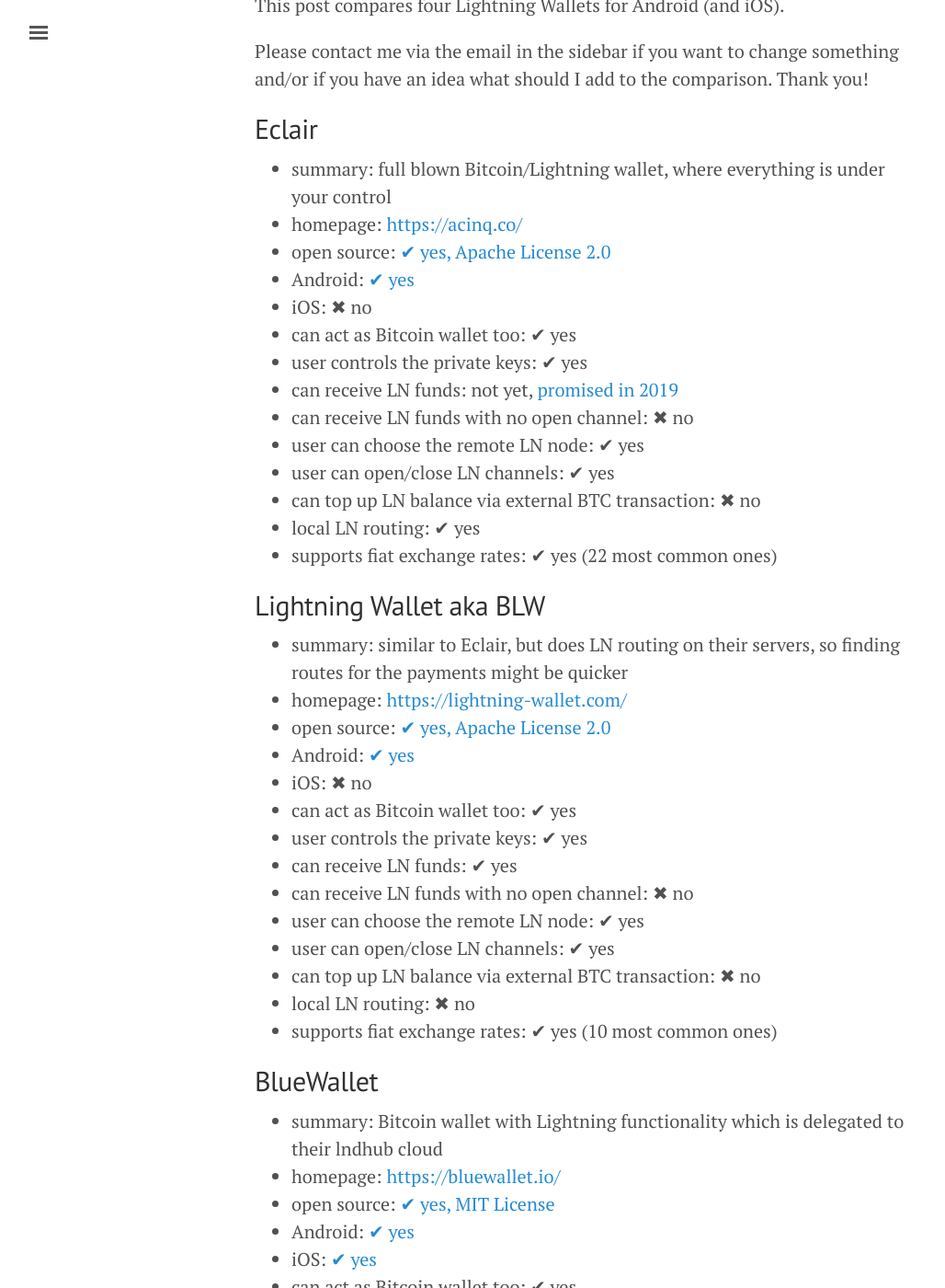
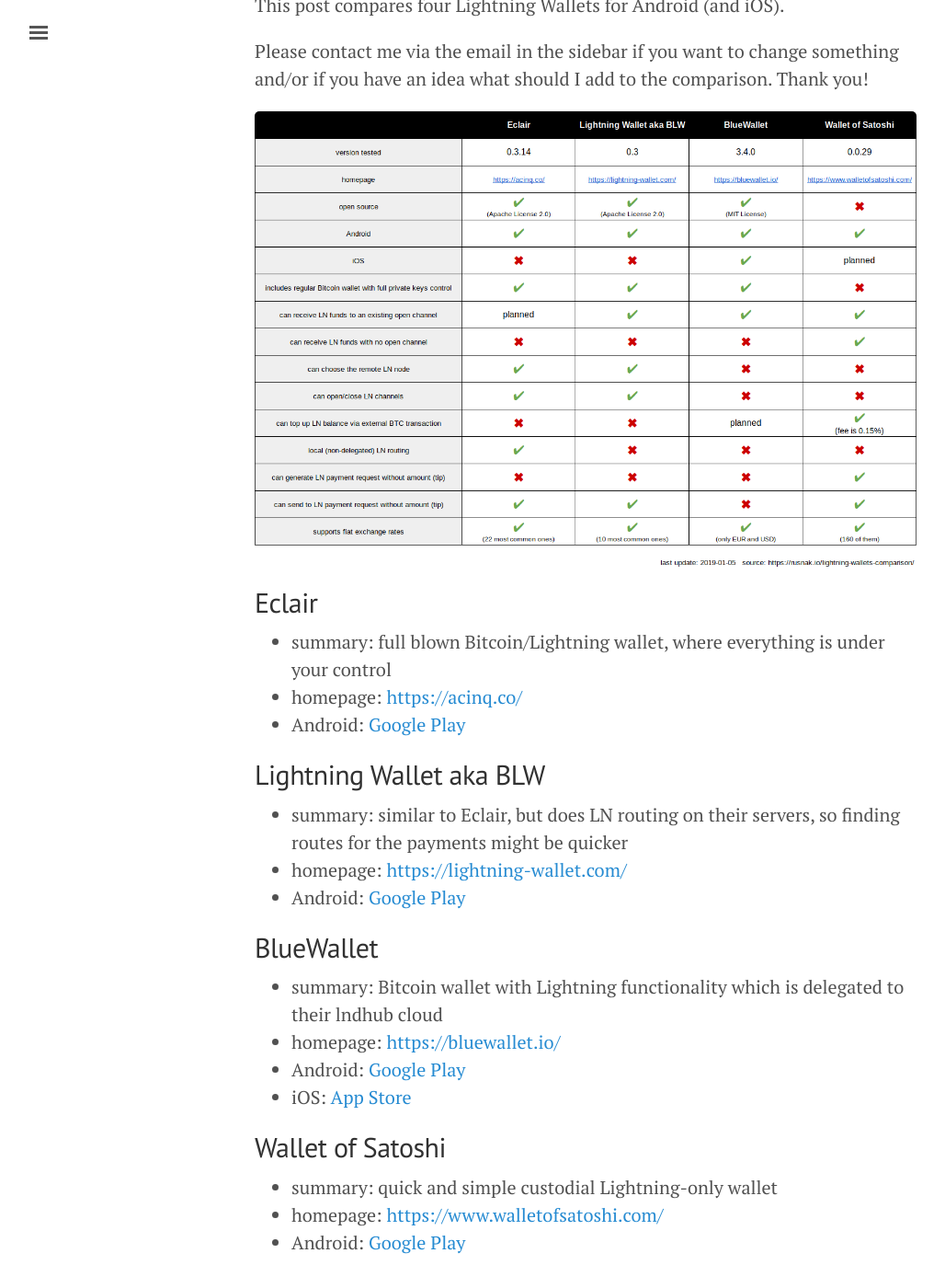
Before and after one commit to prusnak/rusnak.io, a Jekyll site: the page built from _posts/2019-01-05-lightning-wallets-comparison.md, in a window 1280 px wide and 1400 px high, scrolled down 241 px. Shown: the whole window at 92% size, without its empty margins (3-1031 px from the left). Built offline with Jekyll 4.4.1, drawn with Linux system fonts in a browser that asks for light colours; nearby versions of some CDN libraries; comment, search, counter and statistics services are not loaded; some of the changed text lies outside the part shown.

Commit message:
add table lightning wallets comparison

```diff
--- a/_posts/2019-01-05-lightning-wallets-comparison.md
+++ b/_posts/2019-01-05-lightning-wallets-comparison.md
@@ -7,71 +7,30 @@
 
 Please contact me via the email in the sidebar if you want to change something and/or if you have an idea what should I add to the comparison. Thank you!
 
+[![lightning-wallets-comparison](/assets/lightning-wallets-comparison.png)](/assets/lightning-wallets-comparison.png)
+
 ## Eclair
 
 * summary: full blown Bitcoin/Lightning wallet, where everything is under your control
 * homepage: [https://acinq.co/](https://acinq.co/)
-* open source: [✔ yes, Apache License 2.0](https://github.com/ACINQ/eclair-mobile)
-* Android: [✔ yes](https://play.google.com/store/apps/details?id=fr.acinq.eclair.wallet.mainnet2)
-* iOS: ✖ no
-* can act as Bitcoin wallet too: ✔ yes
-* user controls the private keys: ✔ yes
-* can receive LN funds: not yet, [promised in 2019](https://twitter.com/acinq_co/status/1081198576745803777)
-* can receive LN funds with no open channel: ✖ no
-* user can choose the remote LN node: ✔ yes
-* user can open/close LN channels: ✔ yes
-* can top up LN balance via external BTC transaction: ✖ no
-* local LN routing: ✔ yes
-* supports fiat exchange rates: ✔ yes (22 most common ones)
+* Android: [Google Play](https://play.google.com/store/apps/details?id=fr.acinq.eclair.wallet.mainnet2)
 
 ## Lightning Wallet aka BLW
 
 * summary: similar to Eclair, but does LN routing on their servers, so finding routes for the payments might be quicker
 * homepage: [https://lightning-wallet.com/](https://lightning-wallet.com/)
-* open source: [✔ yes, Apache License 2.0](https://github.com/btcontract/lnwallet)
-* Android: [✔ yes](https://play.google.com/store/apps/details?id=com.lightning.walletapp)
-* iOS: ✖ no
-* can act as Bitcoin wallet too: ✔ yes
-* user controls the private keys: ✔ yes
-* can receive LN funds: ✔ yes
-* can receive LN funds with no open channel: ✖ no
-* user can choose the remote LN node: ✔ yes
-* user can open/close LN channels: ✔ yes
-* can top up LN balance via external BTC transaction: ✖ no
-* local LN routing: ✖ no
-* supports fiat exchange rates: ✔ yes (10 most common ones)
+* Android: [Google Play](https://play.google.com/store/apps/details?id=com.lightning.walletapp)
 
 ## BlueWallet
 
 * summary: Bitcoin wallet with Lightning functionality which is delegated to their lndhub cloud
 * homepage: [https://bluewallet.io/](https://bluewallet.io/)
-* open source: [✔ yes, MIT License](https://github.com/BlueWallet/BlueWallet)
-* Android: [✔ yes](https://play.google.com/store/apps/details?id=io.bluewallet.bluewallet)
-* iOS: [✔ yes](https://itunes.apple.com/us/app/bluewallet-bitcoin-wallet/id1376878040
+* Android: [Google Play](https://play.google.com/store/apps/details?id=io.bluewallet.bluewallet)
+* iOS: [App Store](https://itunes.apple.com/us/app/bluewallet-bitcoin-wallet/id1376878040
 )
-* can act as Bitcoin wallet too: ✔ yes
-* user controls the private keys: ✔ yes
-* can receive LN funds: ✔ yes
-* can receive LN funds with no open channel: ✖ no
-* user can choose the remote LN node: ✖ no
-* user can open/close LN channels: ✖ no
-* can top up LN balance via external BTC transaction: ✔ yes
-* local LN routing: ✖ no
-* supports fiat exchange rates: ✔ yes (EUR, USD)
 
 ## Wallet of Satoshi
 
 * summary: quick and simple custodial Lightning-only wallet
 * homepage: [https://www.walletofsatoshi.com/](https://www.walletofsatoshi.com/)
-* open source: ✖ no
-* Android: [✔ yes](https://play.google.com/store/apps/details?id=com.livingroomofsatoshi.wallet)
-* iOS: soon
-* can act as Bitcoin wallet too: ✖ no
-* user controls the private keys: ✖ no
-* can receive LN funds: ✔ yes
-* can receive LN funds with no open channel: ✔ yes
-* user can choose the remote LN node: ✖ no
-* user can open/close LN channels: ✖ no
-* can top up LN balance via external BTC transaction: ✔ yes (fee is 0.15%)
-* local LN routing: ✖ no
-* supports fiat exchange rates: ✔ yes (lots of them, 160+)
+* Android: [Google Play](https://play.google.com/store/apps/details?id=com.livingroomofsatoshi.wallet)
```
Also changed, not shown: assets/lightning-wallets-comparison.png (added).
